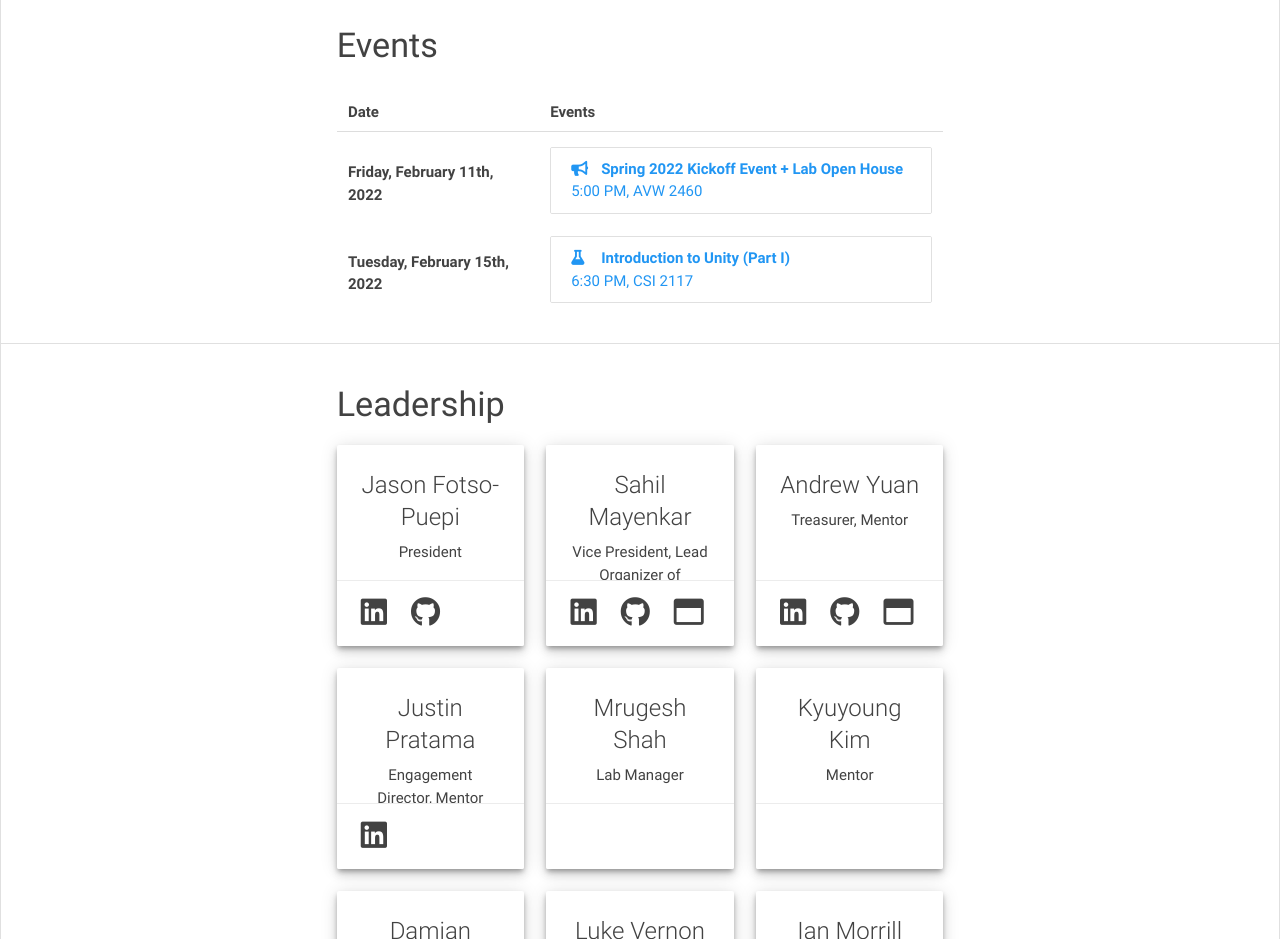
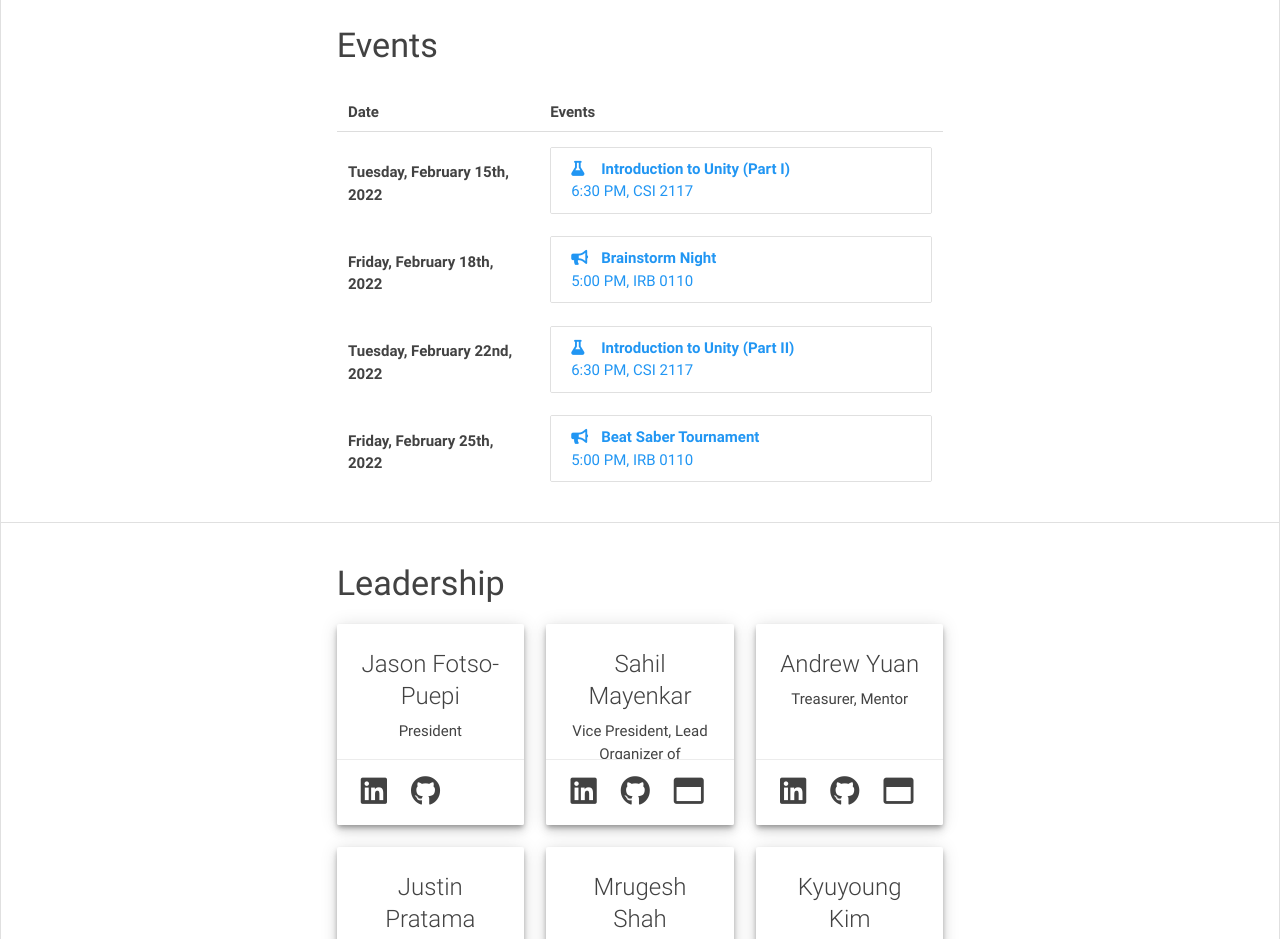
Before and after one commit to umdxrclub/xrc-prev-website, a React (Create React App) app: page / in a window 1280 px wide. Shown: the part 1060-1999 px from the top of the page. Built offline with nearby package versions, Linux system fonts and the light colour scheme.

Commit message:
Updated events

```diff
--- a/src/XR_CONSTANTS.js
+++ b/src/XR_CONSTANTS.js
@@ -113,20 +113,38 @@ module.exports = Object.freeze({
 	// fa_icon is flask for workshops, bullhorn for kickoffs, certificate for reality night, and users for social events
 	EVENTS_INFORMATION : [
 		{
-			'name' : 'Spring 2022 Kickoff Event + Lab Open House',
-			'date' : new Date(2022, 1, 11),
-			'time' : '5:00 PM',
-			'location' : 'AVW 2460',
-			'url' : 'https://terplink.umd.edu/event/7868701',
-			'fa_icon' : 'fa-bullhorn'
-		},
-		{
 			'name' : 'Introduction to Unity (Part I)',
 			'date' : new Date(2022, 1, 15),
 			'time' : '6:30 PM',
 			'location' : 'CSI 2117',
 			'url' : 'https://terplink.umd.edu/event/7877571',
 			'fa_icon' : 'fa-flask'
+		},
+		{
+			'name' : 'Brainstorm Night',
+			'date' : new Date(2022, 1, 18),
+			'time' : '5:00 PM',
+			'location' : 'IRB 0110',
+			'url' : 'https://terplink.umd.edu/event/7899939',
+			'fa_icon' : 'fa-bullhorn'
+		},
+		{
+			'name' : 'Introduction to Unity (Part II)',
+			'date' : new Date(2022, 1, 22),
+			'time' : '6:30 PM',
+			'location' : 'CSI 2117',
+			'url' : 'https://terplink.umd.edu/event/7900002',
+			'fa_icon' : 'fa-flask'
+		},
+		{
+			'name' : 'Beat Saber Tournament',
+			'date' : new Date(2022, 1, 25),
+			'time' : '5:00 PM',
+			'location' : 'IRB 0110',
+			'url' : 'https://terplink.umd.edu/event/7901068',
+			'fa_icon' : 'fa-bullhorn'
 		}
+
+
 	],
 });
```
